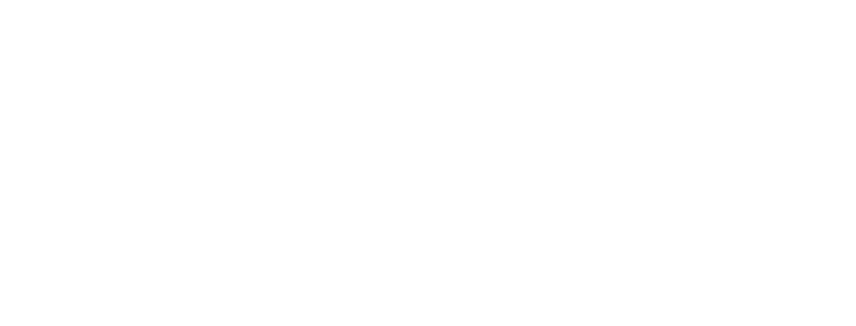
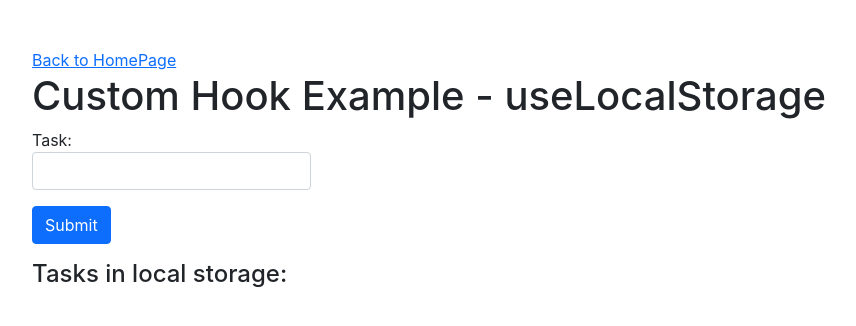
Before and after one commit to shirve/advanced-react-hooks, a React (Create React App) app: page /custom-hook-example-2 in a window 1280 px wide. Before the commit this address had no page. Shown: the top 326 px of the page, without its empty margins (50-906 px from the left). Built offline with nearby package versions, Linux system fonts and the light colour scheme.

Commit message:
custom hook example-2

```diff
--- a/src/App.tsx
+++ b/src/App.tsx
@@ -6,6 +6,7 @@
 import UseMemoExample from './components/UseMemoExample'
 import UseCallbackExample from './components/UseCallbackExample'
 import CustomHookExample1 from './components/CustomHookExample1'
+import CustomHookExample2 from './components/CustomHookExample2'
 
 function App() {
   return (
@@ -18,7 +19,14 @@
           <Route path='memory-leak-example' element={<MemoryLeakExample />} />
           <Route path='usememo-example' element={<UseMemoExample />} />
           <Route path='usecallback-example' element={<UseCallbackExample />} />
-          <Route path='custom-hook-example1' element={<CustomHookExample1 />} />
+          <Route
+            path='custom-hook-example-1'
+            element={<CustomHookExample1 />}
+          />
+          <Route
+            path='custom-hook-example-2'
+            element={<CustomHookExample2 />}
+          />
         </Routes>
       </main>
     </Router>
--- /dev/null
+++ b/src/components/CustomHookExample2.tsx
@@ -0,0 +1,49 @@
+import { Link } from 'react-router-dom'
+import useLocalStorage from '../hooks/useLocalStorage'
+import { TaskViewModel } from '../models/Task'
+
+const CustomHookExample2 = () => {
+  const [task, setTask] = useLocalStorage('task', '')
+  const [tasks, setTasks] = useLocalStorage('tasks', [])
+
+  const onSubmit = (e: React.FormEvent<HTMLFormElement>) => {
+    e.preventDefault()
+
+    const newTask = {
+      task,
+      completed: false,
+      date: new Date().toLocaleDateString(),
+    }
+
+    setTasks([...tasks, newTask])
+  }
+
+  return (
+    <div>
+      <Link to='/'>Back to HomePage</Link>
+      <h1>Custom Hook Example - useLocalStorage</h1>
+      <form onSubmit={onSubmit}>
+        <div className='mb-3'>
+          <label className='form-label m-0'>Task:</label>
+          <input
+            type='text'
+            className='form-control w-25'
+            value={task}
+            onChange={(e) => setTask(e.target.value)}
+          />
+        </div>
+        <button type='submit' className='btn btn-primary'>
+          Submit
+        </button>
+      </form>
+      <h4 className='mt-3'>Tasks in local storage:</h4>
+      <ul>
+        {tasks.map((task: TaskViewModel, index: number) => (
+          <li key={index}>{task.task}</li>
+        ))}
+      </ul>
+    </div>
+  )
+}
+
+export default CustomHookExample2
--- a/src/components/HomePage.tsx
+++ b/src/components/HomePage.tsx
@@ -28,9 +28,14 @@
           useCallback example
         </li>
       </Link>
-      <Link to='custom-hook-example1' className='text-decoration-none'>
+      <Link to='custom-hook-example-1' className='text-decoration-none'>
         <li className='list-group-item list-group-item-action'>
           custom hook example 1
+        </li>
+      </Link>
+      <Link to='custom-hook-example-2' className='text-decoration-none'>
+        <li className='list-group-item list-group-item-action'>
+          custom hook example 2
         </li>
       </Link>
     </ul>
--- /dev/null
+++ b/src/hooks/useLocalStorage.ts
@@ -0,0 +1,33 @@
+import { useState } from 'react'
+import { TaskViewModel } from '../models/Task'
+
+const useLocalStorage = (
+  key: string,
+  initialValue: string | TaskViewModel[]
+) => {
+  const [localStorageValue, setlocalStorageValue] = useState(() =>
+    getLocalStorageValue(key, initialValue)
+  )
+
+  const setValue = (value: any) => {
+    // check if function
+    const valueToStore =
+      value instanceof Function ? value(localStorageValue) : value
+    // set to state
+    setlocalStorageValue(value)
+    // set to local storage
+    localStorage.setItem(key, JSON.stringify(valueToStore))
+  }
+
+  return [localStorageValue, setValue]
+}
+
+const getLocalStorageValue = (
+  key: string,
+  initialValue: string | TaskViewModel[]
+) => {
+  const itemFromStorage = localStorage.getItem(key)
+  return itemFromStorage ? JSON.parse(itemFromStorage) : initialValue
+}
+
+export default useLocalStorage
--- /dev/null
+++ b/src/models/Task.ts
@@ -0,0 +1,5 @@
+export interface TaskViewModel {
+  task: string
+  completed: boolean
+  date: string
+}
```
